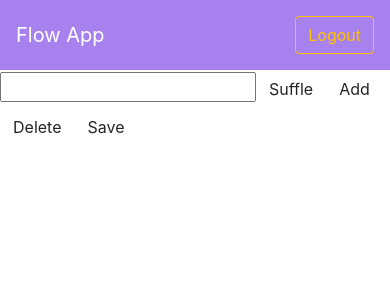
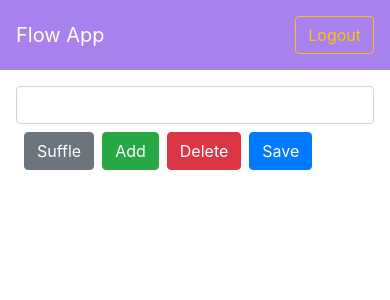
Before and after one commit to saswat3115/flow-app, a React (Create React App) app: page /flow/1 in a window 390 px wide. Shown: the top 300 px of the page. Built offline with nearby package versions, Linux system fonts and the light colour scheme.

Commit message:
css added for flow details page

```diff
--- a/src/App.css
+++ b/src/App.css
@@ -28,6 +28,8 @@
 .pending::before {
   content: '\f05e';
   font-family: FontAwesome;
+  margin-left: 8px;
+  line-height: 1.9;
 }
 
 .progress {
--- a/src/components/node/node.css
+++ b/src/components/node/node.css
@@ -1,7 +1,36 @@
-.node {
-  max-width: 200px;
+/* .node {
+  min-width: 200px;
+  border-radius: 3px;
+  margin: 16px;
+  box-shadow: 0px 2px 3px gray;
+  cursor: pointer;
+  transition: all .2s ease-in-out;
 }
 
 .node textarea {
     display: block;
+} */
+
+.card {
+  margin: 16px;
 }
+
+.card-header input,
+.card-body textarea {
+  border: none;
+  outline: none;
+  background: transparent;
+  color: inherit;
+}
+
+.card-body textarea {
+  height: 100%;
+  width: 100%;
+  font-size: 12px;
+}
+
+.card .status {
+  position: absolute;
+  right: 10px;
+  top: 10px;
+}
--- a/src/components/node/node.jsx
+++ b/src/components/node/node.jsx
@@ -3,11 +3,20 @@ import PropTypes from 'prop-types';
 import './node.css';
 
 const Node = ({ id, title, content, status, onStatusUpdate }) => {
-  return <div className="node">
-          <input type="text" defaultValue={title} />
-          <textarea defaultValue={content}>
-          </textarea>
-          <span onClick={() => onStatusUpdate(id)}>{status}</span>
+  return <div className="card bg-light mb-3">
+          <div className="card-header">
+            <input type="text" defaultValue={title} />
+          </div>
+          <div className="card-body">
+            {/* <p className="card-text">Some quick example text to build on the card title and make up the bulk of the card's content.</p> */}
+            <textarea
+              defaultValue={content}
+              placeholder="Task content goes here ..."
+            >
+             </textarea>
+          </div>
+
+          <span className={`round ${status} status`} onClick={() => onStatusUpdate(id)}></span>
   </div>;
 }
 
--- a/src/database/db.js
+++ b/src/database/db.js
@@ -13,7 +13,7 @@ export const getInitialFlow = () => {
   const existing = localStorage.getItem('flow');
   if (!existing) {
     const initialData = [{ id: shortid.generate(), title: 'Workflow 1', status: false, nodes: [
-        {id: 1, title: 'Task 1', content: '', status: 'pending' }
+        {id: 1, title: 'Task 1', content: 'A sample task description. You can modify it by typing here', status: 'pending' }
     ] }];
       localStorage.setItem('flow', JSON.stringify(initialData));
   }
--- /dev/null
+++ b/src/pages/flows/flows.css
@@ -0,0 +1,40 @@
+.node-container {
+    display: flex;
+    flex-flow: wrap;
+}
+
+.flow-title {
+    padding: 16px;
+}
+
+.flow-title input {
+    width: 50%;
+}
+
+.button-container {
+    text-align: right;
+}
+
+.button-container .btn {
+    margin-left: 8px;
+}
+
+
+/* mobile and tab device related css */
+
+@media only screen and (max-width: 768px) {
+    .flow-title input {
+        width: 100%;
+    }
+}
+
+@media only screen and (max-width: 600px) {
+    .button-container {
+        text-align: left;
+        padding-top: 8px;
+    }
+
+    .card {
+        width: 100%;
+    }
+}
--- a/src/pages/flows/flows.jsx
+++ b/src/pages/flows/flows.jsx
@@ -2,6 +2,7 @@ import React, { useCallback } from 'react';
 import { connect } from 'react-redux';
 import Node from '../../components/node/node';
 import { addNode, updateNodeStatus, deleteNode, suffleNodes } from '../../redux/flow-reducer/actions';
+import './flows.css';
 
 const Flows = ({ match, history, flowTitle, nodes, addNode, updateNodeStatus, deleteNode, suffleNodes }) => {
   const addNewNode = useCallback((flowId) => {
@@ -11,8 +12,21 @@ const Flows = ({ match, history, flowTitle, nodes, addNode, updateNodeStatus, de
   }, []);
 
   return <div>
-      <input type="text" defaultValue={flowTitle} />
+      <div className="row no-gutters flow-title">
+        <div className="col-md-6 col-sm-12">
+          <input type="text" className="form-control" defaultValue={flowTitle} />
+        </div>
+        <div className="col-md-6 col-sm-12">
+          <div className="button-container">
+            <button className="btn btn-secondary" onClick={() => suffleNodes(match?.params.id)}>Suffle</button>
+            <button className="btn btn-success" onClick={() => addNewNode(match?.params.id)}>Add</button>
+            <button className="btn btn-danger" onClick={() => deleteNode(match?.params.id)}>Delete</button>
+            <button className="btn btn-primary" onClick={() => history.push('/home')}>Save</button>
+          </div>
+        </div>
+      </div>
 
+      <div className="node-container">
         {nodes.map((item, index) => (
             <Node
               key={`${item.id}-${index}`}
@@ -20,10 +34,7 @@ const Flows = ({ match, history, flowTitle, nodes, addNode, updateNodeStatus, de
               onStatusUpdate={(id) => updateNodeStatus(id, match?.params.id)}
             />
         ))}
-      <button className="btn" onClick={() => suffleNodes(match?.params.id)}>Suffle</button>
-      <button className="btn" onClick={() => addNewNode(match?.params.id)}>Add</button>
-      <button className="btn" onClick={() => deleteNode(match?.params.id)}>Delete</button>
-      <button className="btn" onClick={() => history.push('/home')}>Save</button>
+      </div>
   </div>
 };
 
```
Lines whose indentation alone changed are shown as unchanged.
